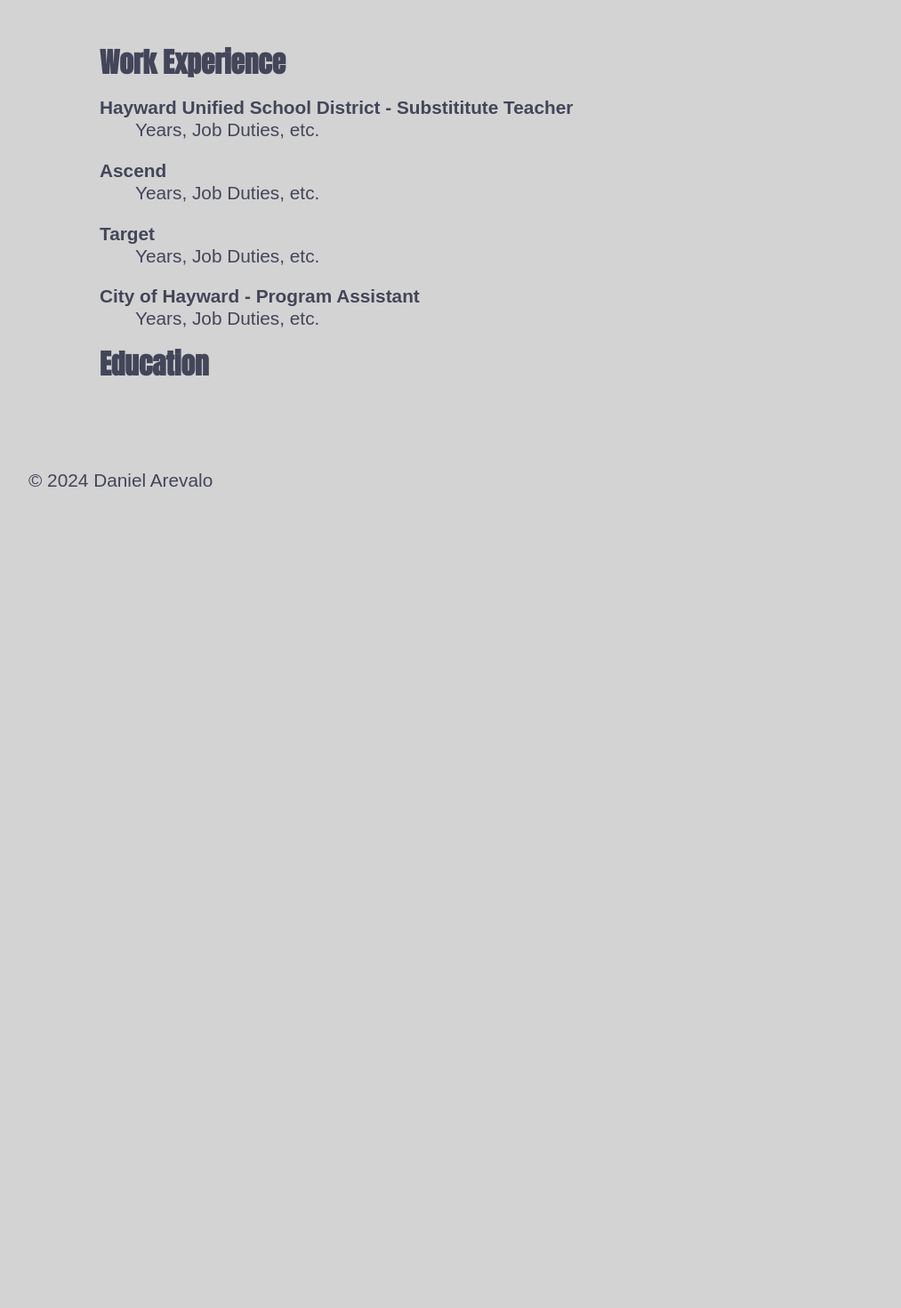
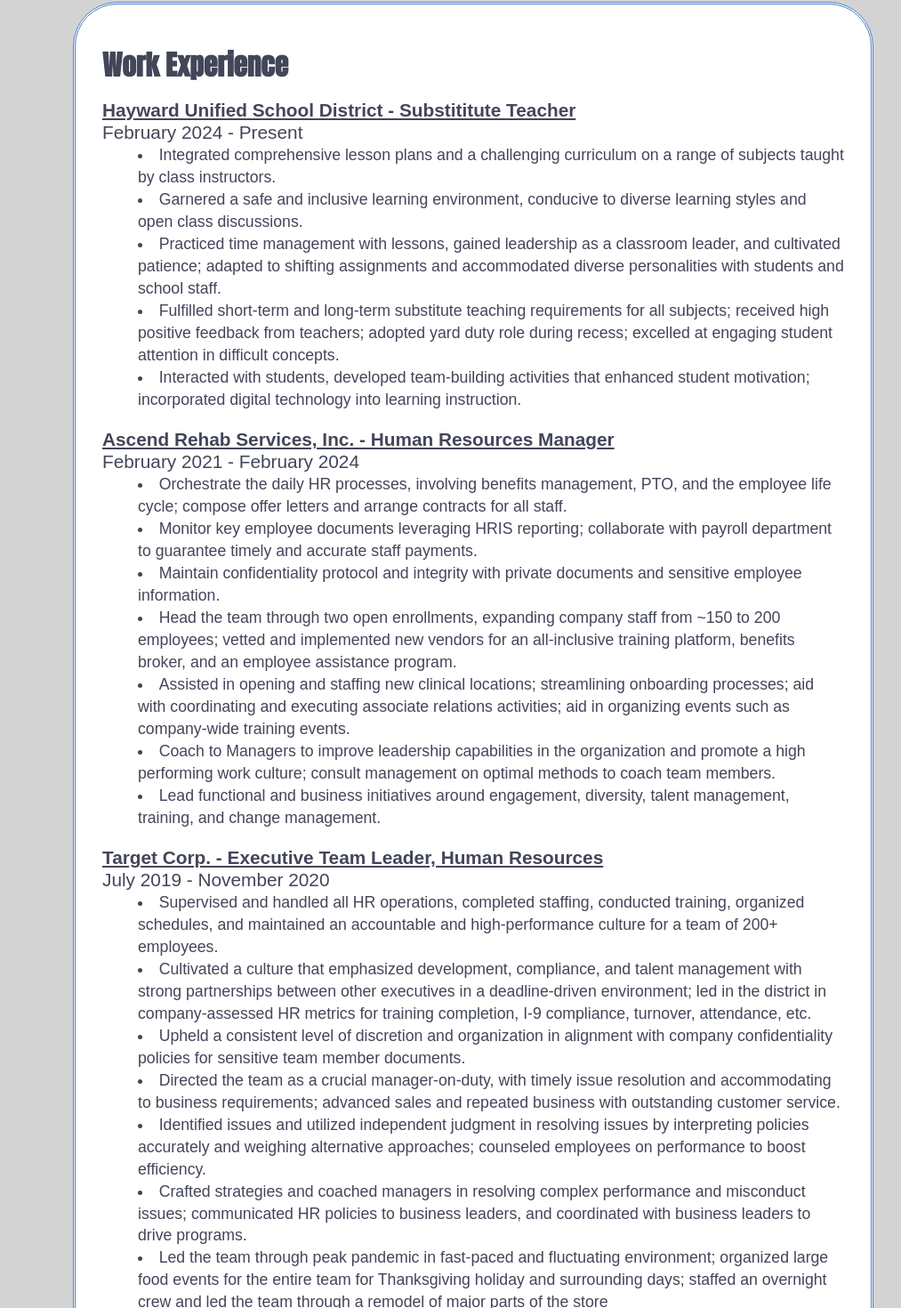
Before and after one commit to DanielArevalo059/ProfessionalPortfolio, a React (Create React App) app in the folder frontend/: page /experience in a window 1280 px wide. Shown: the part 193-1663 px from the top of the page at 89% size, without its empty margins (108-1121 px from the left). Before the commit the page ends 800 px from the top, so only its background shows below. Built offline with nearby package versions, Linux system fonts and the light colour scheme; a web font is replaced by a local one.

Commit message:
Added work experience and edited AboutMe.

```diff
--- a/frontend/src/App.css
+++ b/frontend/src/App.css
@@ -59,10 +59,13 @@
           text-align: left;
           border-bottom: 5px solid var(--DarkGrayBlue);
         }
-
+      .work_experience {
+        font-size:0.85em;
+      }
         main {
-          /* background-color: var(--SkyBlueOpacity);
-          border: 3px dotted var(--MediumBlue); */
+          background-color: white;
+          border: 3px double var(--MediumBlue);
+          border-radius: 50px;
           margin:5%;
           padding:3%;
         }
--- a/frontend/src/pages/ExperiencePage.js
+++ b/frontend/src/pages/ExperiencePage.js
@@ -9,19 +9,85 @@
 
         <p>
         <dl>
-            <dt><strong>Hayward Unified School District - Substititute Teacher</strong></dt>
-                <dd>
-                    Years, Job Duties, etc.
+            <dt><strong><u>Hayward Unified School District - Substititute Teacher</u></strong></dt>
+                <dt>
+                    February 2024 - Present
+                </dt>
+                 <dd>
+                    <li class="work_experience">
+                        Integrated comprehensive lesson plans and a challenging curriculum on a range of subjects taught by class instructors.
+                    </li>
+                    <li class="work_experience">
+                        Garnered a safe and inclusive learning environment, conducive to diverse learning styles and open class discussions.
+                    </li>
+                    <li class="work_experience">
+                        Practiced time management with lessons, gained leadership as a classroom leader, and cultivated patience; adapted to shifting assignments and accommodated diverse personalities with students and school staff.
+                    </li>
+                    <li class="work_experience">
+                        Fulfilled short-term and long-term substitute teaching requirements for all subjects; received high positive feedback from teachers; adopted yard duty role during recess; excelled at engaging student attention in difficult concepts.
+                    </li>
+                    <li class="work_experience">
+                        Interacted with students, developed team-building activities that enhanced student motivation; incorporated digital technology into learning instruction.
+                    </li>
                 </dd>
                 <p></p>
-            <dt><strong>Ascend</strong></dt>
+            <dt><strong><u>Ascend Rehab Services, Inc. - Human Resources Manager</u></strong></dt>
+                <dt>
+                    February 2021 - February 2024
+                </dt>
                 <dd>
-                    Years, Job Duties, etc.
+                    <li class="work_experience">
+                        Orchestrate the daily HR processes, involving benefits management, PTO, and the employee life cycle; compose offer letters and arrange contracts for all staff.
+                    </li>
+                    <li class="work_experience">
+                        Monitor key employee documents leveraging HRIS reporting; collaborate with payroll department to guarantee timely and accurate staff payments.
+                    </li>
+                    <li class="work_experience">
+                        Maintain confidentiality protocol and integrity with private documents and sensitive employee information.
+                    </li>
+                    <li class="work_experience">
+                        Head the team through two open enrollments, expanding company staff from ~150 to 200 employees; vetted and implemented new vendors for an all-inclusive training platform, benefits broker, and an employee assistance program.
+                    </li>
+                    <li class="work_experience">
+                        Assisted in opening and staffing new clinical locations; streamlining onboarding processes; aid with coordinating and executing associate relations activities; aid in organizing events such as company-wide training events.
+                    </li>
+                    <li class="work_experience">
+                        Coach to Managers to improve leadership capabilities in the organization and promote a high performing work culture; consult management on optimal methods to coach team members.
+                    </li>
+                    <li class="work_experience">
+                        Lead functional and business initiatives around engagement, diversity, talent management, training, and change management.
+                    </li>
                 </dd>
                 <p></p>
-            <dt><strong>Target</strong></dt>
+            <dt><strong><u>Target Corp. - Executive Team Leader, Human Resources</u></strong></dt>
+                <dt>
+                    July 2019 - November 2020
+                </dt>
                 <dd>
-                    Years, Job Duties, etc.
+                    <li class="work_experience">
+                        Supervised and handled all HR operations, completed staffing, conducted training, organized schedules, and maintained an accountable and high-performance culture for a team of 200+ employees.
+                    </li>
+                    <li class="work_experience">
+                        Cultivated a culture that emphasized development, compliance, and talent management with strong partnerships between other executives in a deadline-driven environment; led in the district in
+                        company-assessed HR metrics for training completion, I-9 compliance, turnover, attendance, etc.
+                    </li>
+                    <li class="work_experience">
+                        Upheld a consistent level of discretion and organization in alignment with company confidentiality policies for sensitive team member documents.
+                    </li>
+                    <li class="work_experience">
+                        Directed the team as a crucial manager-on-duty, with timely issue resolution and accommodating to business requirements; advanced sales and repeated business with outstanding customer service.
+                    </li>
+                    <li class="work_experience">
+                        Identified issues and utilized independent judgment in resolving issues by interpreting policies accurately and weighing alternative approaches; counseled employees on performance to boost
+                        efficiency.
+                    </li>
+                    <li class="work_experience">
+                        Crafted strategies and coached managers in resolving complex performance and misconduct issues; communicated HR policies to business leaders, and coordinated with business leaders to drive programs.
+                    </li>
+                    <li class="work_experience">
+                        Led the team through peak pandemic in fast-paced and fluctuating environment; organized large food events for the entire team for Thanksgiving holiday and surrounding days; staffed an overnight crew and
+                        led the team through a remodel of major parts of the store
+                    </li>
                 </dd>
                 <p></p>
             <dt><strong>City of Hayward - Program Assistant</strong></dt>
```
Also changed, not shown: frontend/src/pages/AboutMePage.js (+9 -28 lines).
